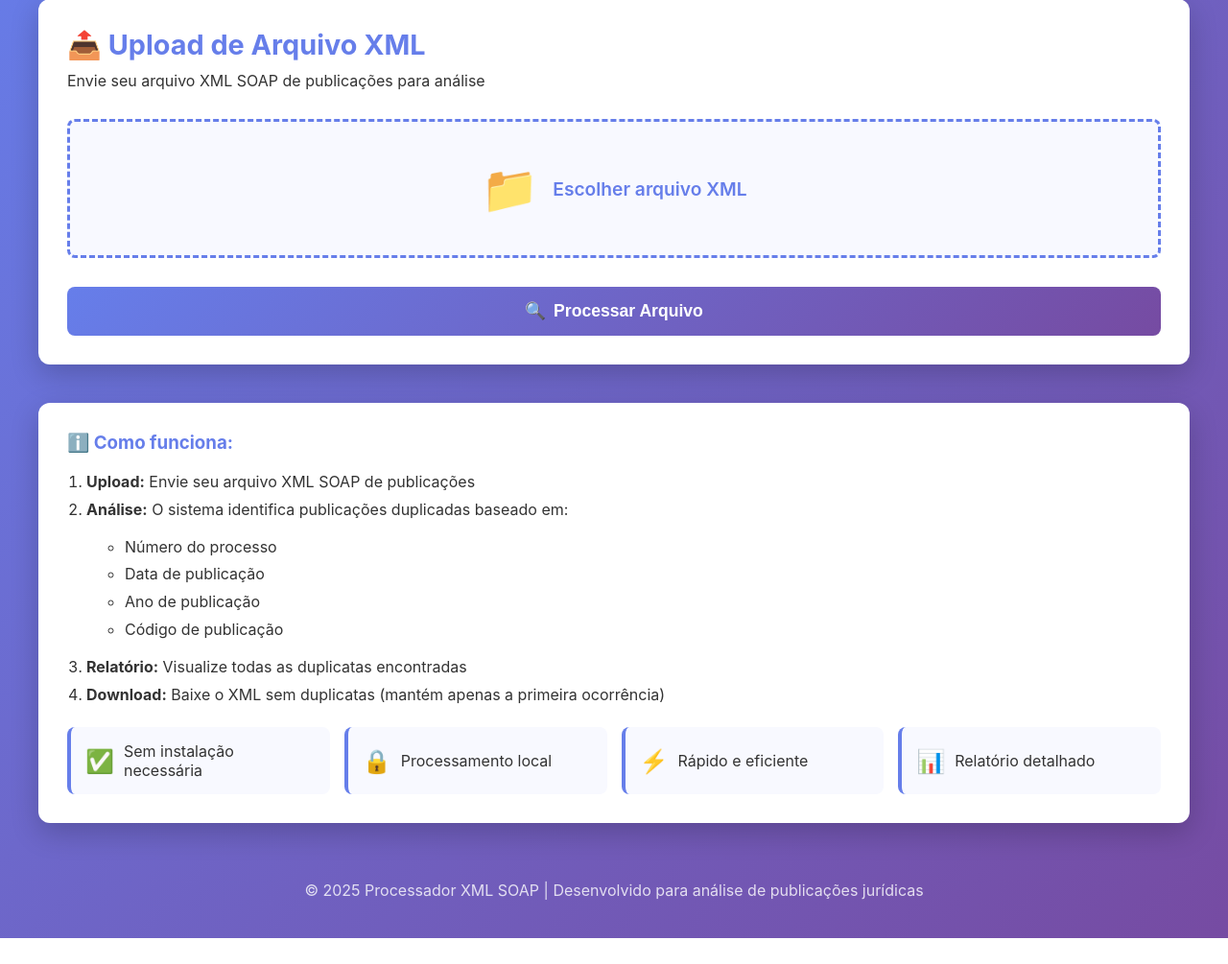
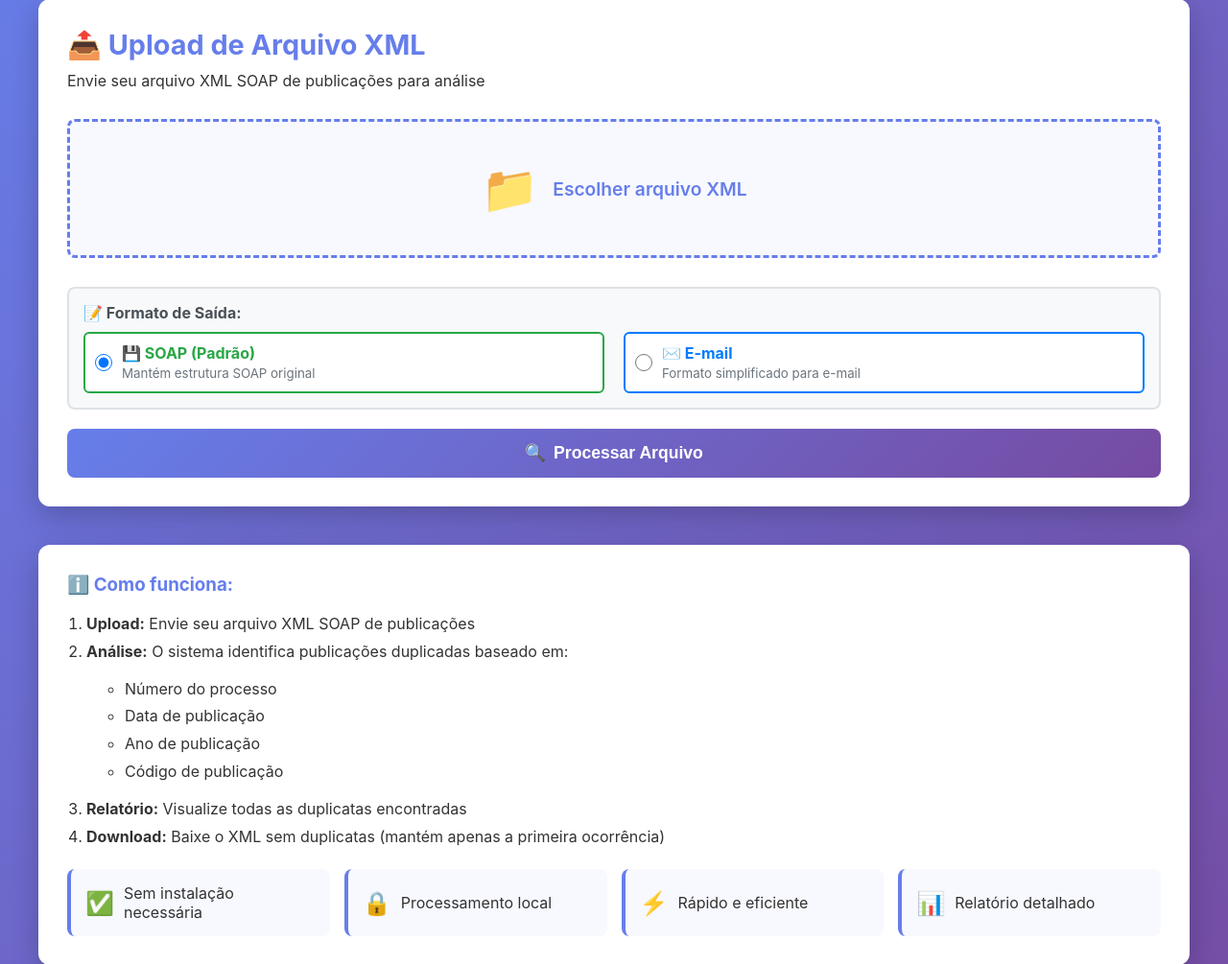
Before and after one commit to saulorafaelcardoso/xml, a Flask app: page / in a window 1280 px wide. Shown: the part 134-1139 px from the top of the page at 96% size. Before the commit the page ends 1112 px from the top, so only its background shows below. Run offline with Flask 3, Linux system fonts and the light colour scheme.

Commit message:
Adiciona seleção de formato na página de upload
✨ MELHORIAS NA INTERFACE:

📤 PÁGINA DE UPLOAD:
- Radio buttons para escolher formato antes de processar
- Opções visuais: SOAP (verde) ou E-mail (azul)
- Formato padrão: SOAP
- Descrição de cada formato

💾 SESSÃO:
- Salva formato escolhido na sessão
- Logs mostram formato selecionado
- Usado como padrão no download

📊 PÁGINA DE RELATÓRIO:
- Mantém os 2 botões para flexibilidade
- Usuário pode baixar em ambos formatos
- Botões respeitam formato da sessão

🎯 FLUXO COMPLETO:
1. Upload: escolhe formato
2. Processamento: analisa duplicatas
3. Relatório: pode baixar em qualquer formato
4. Download: usa formato escolhido ou permite trocar

```diff
--- a/app.py
+++ b/app.py
@@ -1182,6 +1182,11 @@ def upload_file():
         session['session_id'] = session_id
         session['current_file'] = filename
 
+        # Captura formato escolhido (padrão: soap)
+        formato_escolhido = request.form.get('formato', 'soap')
+        session['formato_saida'] = formato_escolhido
+        print(f"\n📋 Formato de saída escolhido: {formato_escolhido.upper()}\n")
+
         # Inicia processamento em background
         thread = threading.Thread(target=processar_xml_background, args=(filepath, session_id))
         thread.daemon = True
@@ -1251,8 +1256,9 @@ def download():
         flash('Nenhum arquivo processado', 'error')
         return redirect(url_for('index'))
 
-    # Pega formato escolhido (padrão: soap)
-    formato = request.args.get('formato', 'soap')
+    # Pega formato: primeiro tenta da URL, depois da sessão, senão usa soap
+    formato = request.args.get('formato') or session.get('formato_saida', 'soap')
+    print(f"\n📥 Gerando download no formato: {formato.upper()}\n")
 
     filename = session['current_file']
     filepath = os.path.join(app.config['UPLOAD_FOLDER'], filename)
--- a/templates/index.html
+++ b/templates/index.html
@@ -14,6 +14,29 @@
                     <span class="file-text">Escolher arquivo XML</span>
                 </label>
             </div>
+
+            <div style="margin: 20px 0; padding: 15px; background: #f8f9fa; border-radius: 8px; border: 2px solid #dee2e6;">
+                <h4 style="margin: 0 0 10px 0; font-size: 16px; color: #495057;">📝 Formato de Saída:</h4>
+                <div style="display: flex; gap: 20px; flex-wrap: wrap;">
+                    <label style="display: flex; align-items: center; cursor: pointer; padding: 10px; background: white; border: 2px solid #28a745; border-radius: 6px; flex: 1; min-width: 200px;">
+                        <input type="radio" name="formato" value="soap" checked style="margin-right: 10px; width: 18px; height: 18px;">
+                        <div>
+                            <strong style="color: #28a745;">💾 SOAP (Padrão)</strong>
+                            <br>
+                            <small style="color: #6c757d;">Mantém estrutura SOAP original</small>
+                        </div>
+                    </label>
+                    <label style="display: flex; align-items: center; cursor: pointer; padding: 10px; background: white; border: 2px solid #007bff; border-radius: 6px; flex: 1; min-width: 200px;">
+                        <input type="radio" name="formato" value="email" style="margin-right: 10px; width: 18px; height: 18px;">
+                        <div>
+                            <strong style="color: #007bff;">✉️ E-mail</strong>
+                            <br>
+                            <small style="color: #6c757d;">Formato simplificado para e-mail</small>
+                        </div>
+                    </label>
+                </div>
+            </div>
+
             <button type="submit" class="btn btn-primary">
                 <span>🔍</span> Processar Arquivo
             </button>
```
